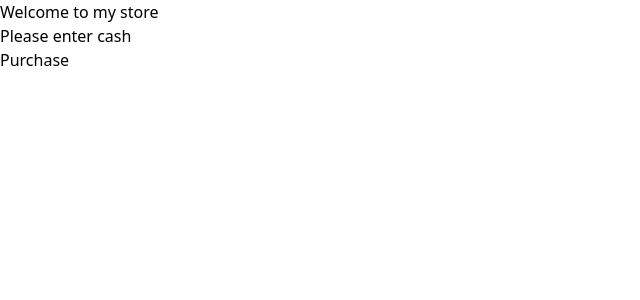
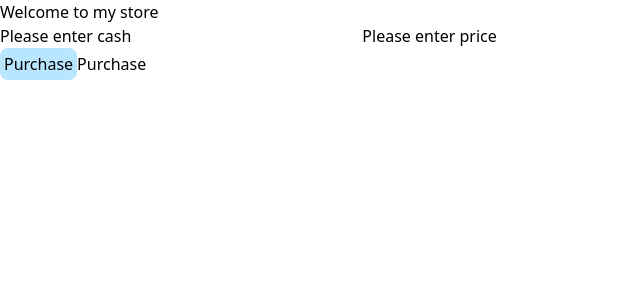
Before and after one commit to ameluc-ahognidje/cash-register-react, a React (Vite) app: page / in a window 1280 px wide. Shown: the top 300 px of the page, without its empty margins (0-640 px from the left). Built offline with nearby package versions, Linux system fonts and the light colour scheme.

Commit message:
feat(App.tsx): added functionality to App.tsx

```diff
--- a/src/App.tsx
+++ b/src/App.tsx
@@ -1,5 +1,7 @@
 import { useState } from "react";
-import { type Base, type Denomination } from "../utilitaries.ts";
+import { displayResult, getNewChangeInDrawer, getReminderFromChangeTable, getTableOfChangeDue, getTableOfDueCount, getTotalCountOfChange, getTotalOfTable, isIndividualCountOfChangeSufficient, makeChangeOperation, type Base, type Denomination } from "../utilitaries.ts";
+import Button from "./components/Button.tsx";
+import Input from "./components/Input.tsx";
 
 
 let changeUsed:Denomination[] = [];
@@ -38,6 +40,22 @@ const baseOfDenominations:Base = {
 export default function App()
 {
     const [ cash, setCash ] = useState<string>("");
+    const [ price, setPrice ] = useState<string>("");
+    const [ display , setDisplay ] = useState<string>("");
+
+    function handlePurchase():void
+    {
+        const cashEntry = Number(cash);
+        const priceEntry = Number(price)
+        const changeDue = Number((cashEntry - priceEntry).toFixed(2));
+        const totalOfChangeInDrawer = Number(getTotalOfTable(changeInDrawer).toFixed(2));
+        const totalOfTableOfChangeDue = getTotalCountOfChange(cashEntry, priceEntry, changeInDrawer, baseOfDenominations, getTableOfChangeDue, getTotalOfTable);
+
+        // display.innerHTML = "";
+        // usedChange = [];
+
+        displayResult(totalOfChangeInDrawer, totalOfTableOfChangeDue, cashEntry, changeDue, display, priceEntry, statusMessages, isIndividualCountOfChangeSufficient, baseOfDenominations, changeInDrawer, getTableOfChangeDue, getTableOfDueCount, makeChangeOperation, changeUsed, getNewChangeInDrawer, getReminderFromChangeTable);
+    }
 
     return (<>
         <div className="frame">
@@ -46,14 +64,40 @@ export default function App()
 
         <div className="frame">
             <label htmlFor="cash">Please enter cash</label>
+            <Input inputType="number" entry={cash} onEntry={ (entry) => {setCash(entry.target.value)} }/>
+            <label htmlFor="cash">Please enter price</label>
+            <Input inputType="number" entry={price} onEntry={ (entry) => {setPrice(entry.target.value)} }/>
             <input id="cash" type="number" min="0"/>
         </div>
 
         <div className="frame">
+            <Button buttonType="button"
+                buttonText="Purchase"
+                className="w-fit h-fit
+                    rounded-lg
+                    p-1
+                    bg-sky-200
+                    active:scale-60
+                    focus-visible:outline-none
+                    focus-visible:ring-2
+                    focus-visible:ring-blue-400
+                    md:p-1
+                    md:text-1xl
+                    lg:cursor-pointer
+                    transition
+                    lg:delay-100
+                    lg:duration-200
+                    lg:ease-in-out
+                    lg:hover:bg-gray-300
+                    lg:dark:hover:bg-gray-500
+                "
+                onClick={ handlePurchase }
+            />
             <button id="purchase-btn">Purchase</button>
         </div>
 
         <div className="frame" id="change-due">
+            { display }
         </div>
     </>)
 }
--- a/utilitaries.ts
+++ b/utilitaries.ts
@@ -11,11 +11,10 @@ export type GetTotalOfTable = (table:Denomination[])=>number;
 export type GetTableOfChangeDue = (change:number, baseOfDenominations:Base, table:Denomination[])=>Denomination[];
 export type GetNewChangeInDrawer = (amount:number, table:Denomination, changeInDrawer:Denomination[]) => Denomination[];
 export type GetTableOfDueCount = (change:number, baseOfDenominations:Base, table:Denomination[]) => Denomination;
-export type GetCountOfChange = (cash:number, price:number, changeInDrawer:Denomination[], baseOfDenominations:Base, getTableOfChange:GetTableOfChange, getTotalOfTable:GetTotalOfTable)=>number;
-export type GetTableOfChange = (change:number, baseOfDenominations:Base, changeInDrawer:Denomination[]) => Denomination[];
-export type GetReminderFromChangeTable = (change:number, baseOfDenominations:Base, changeUsed:Denomination[], changeInDrawer:Denomination[], getNewChangeInDrawer:GetNewChangeInDrawer, getTableOfChange:GetTableOfChange, getTableOfDueCount:GetTableOfDueCount)=>number;
-export type IsIndividualCountOfChangeSufficient = (change:number, baseOfDenominations:Base, changeInDrawer:Denomination[], getTableOfChange:GetTableOfChange, getTableOfDueCount:GetTableOfDueCount) => boolean;
-export type MakeChangeOperation = (change:number, baseOfDenominations:Base, changeUsed:Denomination[], changeInDrawer:Denomination[], getNewChangeInDrawer:GetNewChangeInDrawer, getTableOfChange:GetTableOfChange, getTableOfDueCount:GetTableOfDueCount, getReminderFromChangeTable:GetReminderFromChangeTable)=>void;
+export type GetTotalCountOfChange = (cash:number, price:number, changeInDrawer:Denomination[], baseOfDenominations:Base, getTableOfChangeDue:GetTableOfChangeDue, getTotalOfTable:GetTotalOfTable)=>number;
+export type GetReminderFromChangeTable = (change:number, baseOfDenominations:Base, changeUsed:Denomination[], changeInDrawer:Denomination[], getNewChangeInDrawer:GetNewChangeInDrawer, getTableOfChangeDue:GetTableOfChangeDue, getTableOfDueCount:GetTableOfDueCount)=>number;
+export type IsIndividualCountOfChangeSufficient = (change:number, baseOfDenominations:Base, changeInDrawer:Denomination[], getTableOfChangeDue:GetTableOfChangeDue, getTableOfDueCount:GetTableOfDueCount) => boolean;
+export type MakeChangeOperation = (change:number, baseOfDenominations:Base, changeUsed:Denomination[], changeInDrawer:Denomination[], getNewChangeInDrawer:GetNewChangeInDrawer, getTableOfChangeDue:GetTableOfChangeDue, getTableOfDueCount:GetTableOfDueCount, getReminderFromChangeTable:GetReminderFromChangeTable)=>void;
 
 
 export function getTotalOfTable(table:Denomination[]):number
@@ -77,10 +76,10 @@ export function getTableOfDueCount(change:number, baseOfDenominations:Base, tabl
     return [maxDenominationDue, maxCountDue];
 }
 
-export function getCountOfChange(cash:number, price:number, changeInDrawer:Denomination[], baseOfDenominations:Base, getTableOfChange:GetTableOfChange, getTotalOfTable:GetTotalOfTable):number
+export function getTotalCountOfChange(cash:number, price:number, changeInDrawer:Denomination[], baseOfDenominations:Base, getTableOfChangeDue:GetTableOfChangeDue, getTotalOfTable:GetTotalOfTable):number
 {
     const changeDue = Number((cash - price).toFixed(2));
-    const changeDueTable:Denomination[] = getTableOfChange(changeDue, baseOfDenominations, changeInDrawer);
+    const changeDueTable:Denomination[] = getTableOfChangeDue(changeDue, baseOfDenominations, changeInDrawer);
     const totalOfTableOfChangeDue:number = getTotalOfTable(changeDueTable);
 
     return totalOfTableOfChangeDue;
@@ -90,15 +89,15 @@ export function isIndividualCountOfChangeSufficient(
     change:number,
     baseOfDenominations:Base,
     changeInDrawer:Denomination[],
-    getTableOfChange:GetTableOfChange,
+    getTableOfChangeDue:GetTableOfChangeDue,
     getTableOfDueCount:GetTableOfDueCount
 ):boolean
 {
-    let dueTable = getTableOfChange(change, baseOfDenominations, changeInDrawer);
+    let dueTable = getTableOfChangeDue(change, baseOfDenominations, changeInDrawer);
 
     while (change > 0 && dueTable.length > 1)
     {
-        dueTable = getTableOfChange(change, baseOfDenominations, changeInDrawer);
+        dueTable = getTableOfChangeDue(change, baseOfDenominations, changeInDrawer);
         const maxTableDue = getTableOfDueCount(change, baseOfDenominations, dueTable);
         const maxAmountDue = Number((baseOfDenominations[maxTableDue[0]] * maxTableDue[1]).toFixed(2));
         change = Number((change - maxAmountDue).toFixed(2));
@@ -112,15 +111,15 @@ export function getReminderFromChangeTable(
     changeUsed:Denomination[],
     changeInDrawer:Denomination[],
     getNewChangeInDrawer:GetNewChangeInDrawer,
-    getTableOfChange:GetTableOfChange,
+    getTableOfChangeDue:GetTableOfChangeDue,
     getTableOfDueCount:GetTableOfDueCount
 ):number
 {
-    const changeDueTable = getTableOfChange(change, baseOfDenominations, changeInDrawer);
+    const changeDueTable = getTableOfChangeDue(change, baseOfDenominations, changeInDrawer);
     const maxTableDue = getTableOfDueCount(change, baseOfDenominations, changeInDrawer);
     const maxAmountDue = Number((baseOfDenominations[maxTableDue[0]] * maxTableDue[1]).toFixed(2))
     changeUsed.push([maxTableDue[0], maxAmountDue]);
-    getNewChangeInDrawer(maxAmountDue, maxTableDue, changeInDrawer);
+    getNewChangeInDrawer(maxAmountDue, maxTableDue, changeDueTable);
 
     return Number((change - maxAmountDue).toFixed(2));
 }
@@ -131,31 +130,31 @@ export function makeChangeOperation(
     changeUsed:Denomination[],
     changeInDrawer:Denomination[],
     getNewChangeInDrawer:GetNewChangeInDrawer,
-    getTableOfChange:GetTableOfChange,
+    getTableOfChangeDue:GetTableOfChangeDue,
     getTableOfDueCount:GetTableOfDueCount,
     getReminderFromChangeTable:GetReminderFromChangeTable
 ):void
 {
-    let reminder = getReminderFromChangeTable(change, baseOfDenominations, changeUsed, changeInDrawer, getNewChangeInDrawer, getTableOfChange, getTableOfDueCount);
+    let reminder = getReminderFromChangeTable(change, baseOfDenominations, changeUsed, changeInDrawer, getNewChangeInDrawer, getTableOfChangeDue, getTableOfDueCount);
     while (reminder > 0)
     {
-        reminder = getReminderFromChangeTable(reminder, baseOfDenominations, changeUsed, changeInDrawer, getNewChangeInDrawer, getTableOfChange, getTableOfDueCount)
+        reminder = getReminderFromChangeTable(reminder, baseOfDenominations, changeUsed, changeInDrawer, getNewChangeInDrawer, getTableOfChangeDue, getTableOfDueCount)
     }
 }
 
-export function toDisplay(
+export function displayResult(
     totalOfChangeInDrawer:number,
     totalOfTableOfChangeDue:number,
     cash:number,
     change:number,
-    display:HTMLDivElement,
+    display:string,
     price:number,
     statusMsgs:string[],
     isIndividualCountOfChangeSufficient:IsIndividualCountOfChangeSufficient,
     baseOfDenominations: Base,
     changeInDrawer: Denomination[],
-    getTableOfChange: GetTableOfChange,
-    getTableOfDueCount: GetTableOfDueCount,
+    getTableOfChangeDue:GetTableOfChangeDue,
+    getTableOfDueCount:GetTableOfDueCount,
     makeChangeOperation:MakeChangeOperation,
     changeUsed: Denomination[],
     getNewChangeInDrawer: GetNewChangeInDrawer,
@@ -168,30 +167,30 @@ export function toDisplay(
     }
     else if (cash === price)
     {
-        display.innerHTML = `${statusMsgs[0]}`;
+        display = statusMsgs[0];
     }
     else if (cash > price)
     {
         if (totalOfTableOfChangeDue && totalOfChangeInDrawer > change) {
-            if (isIndividualCountOfChangeSufficient(change, baseOfDenominations, changeInDrawer, getTableOfChange, getTableOfDueCount)) {
-                makeChangeOperation(change, baseOfDenominations, changeUsed, changeInDrawer, getNewChangeInDrawer, getTableOfChange, getTableOfDueCount, getReminderFromChangeTable);
+            if (isIndividualCountOfChangeSufficient(change, baseOfDenominations, changeInDrawer, getTableOfChangeDue, getTableOfDueCount)) {
+                makeChangeOperation(change, baseOfDenominations, changeUsed, changeInDrawer, getNewChangeInDrawer, getTableOfChangeDue, getTableOfDueCount, getReminderFromChangeTable);
                 let displayChange = "";
                 for (let row of changeUsed) {
                     displayChange += row[0] + ":$" + row[1] + "<br/>"
                 }
-                display.innerHTML = `${statusMsgs[3]}<br/>${displayChange}`;
+                display = `${statusMsgs[3]}<br/>${displayChange}`;
             } else {
-                display.innerHTML = `${statusMsgs[1]}`;
+                display = statusMsgs[1];
             }
         } else if (totalOfTableOfChangeDue && totalOfChangeInDrawer == change) {
-            makeChangeOperation(change, baseOfDenominations, changeUsed, changeInDrawer, getNewChangeInDrawer, getTableOfChange, getTableOfDueCount, getReminderFromChangeTable);
+            makeChangeOperation(change, baseOfDenominations, changeUsed, changeInDrawer, getNewChangeInDrawer, getTableOfChangeDue, getTableOfDueCount, getReminderFromChangeTable);
             let displayChange = "";
             for (let row of changeUsed) {
                 displayChange += row[0] + ":$" + row[1] + "<br/>"
             }
-            display.innerHTML = `${statusMsgs[2]}<br/>${displayChange}`;
+            display = `${statusMsgs[2]}<br/>${displayChange}`;
         } else if (totalOfChangeInDrawer < change || change > totalOfTableOfChangeDue) {
-            display.innerHTML = `${statusMsgs[1]}`;
+            display = statusMsgs[1];
         }
     }
 }
```
